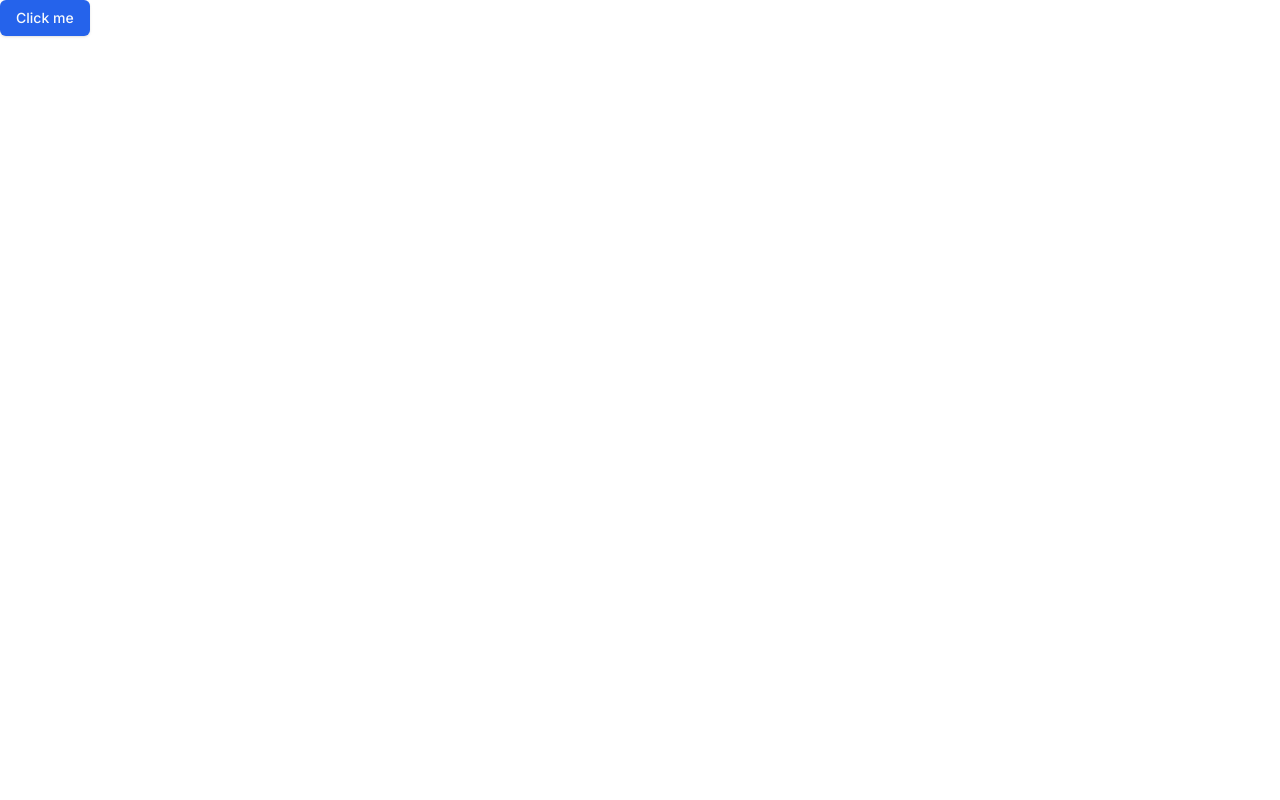
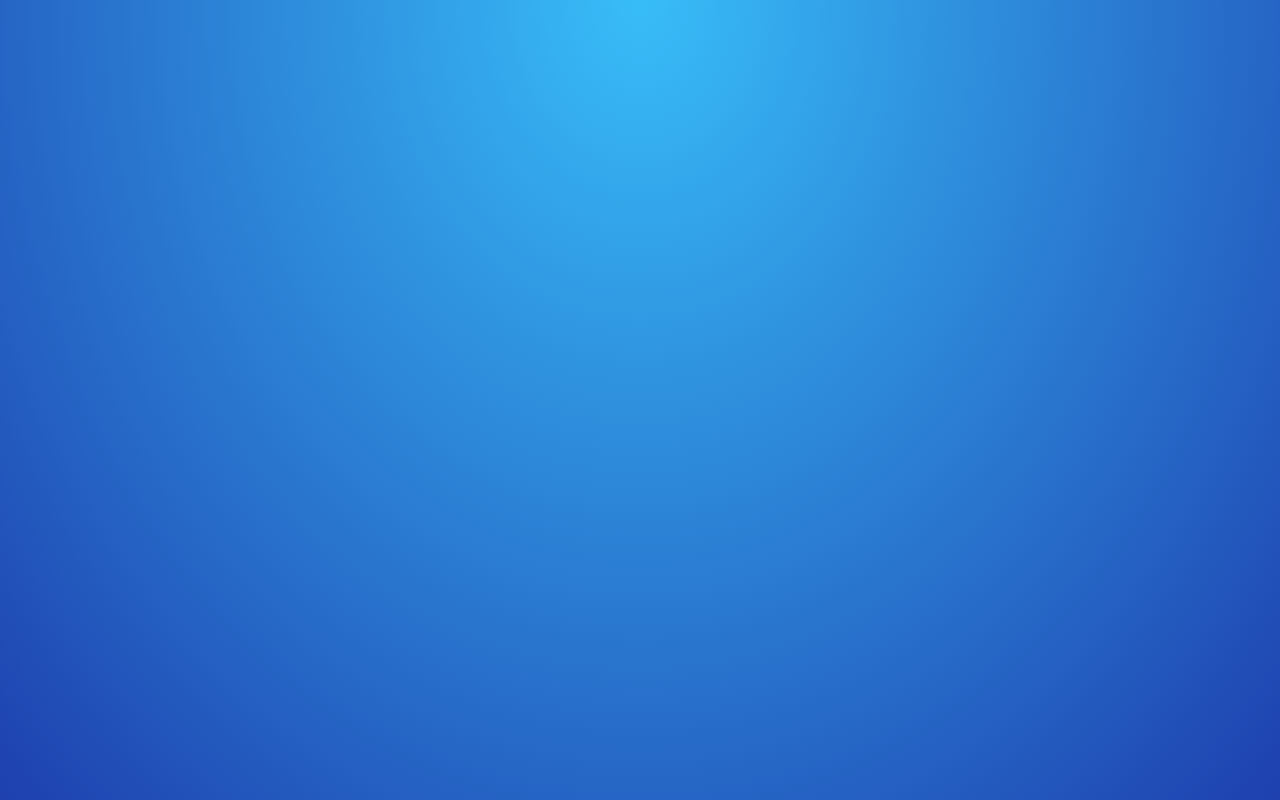
Before and after one commit to assilbekov/next-auth-course, a Next.js app: page / in a window 1280 px wide. Built offline with nearby package versions, Linux system fonts and the light colour scheme.

Commit message:
page style init

```diff
--- a/app/globals.css
+++ b/app/globals.css
@@ -4,7 +4,7 @@
 
 html,
 body,
-:app {
+:root {
   height: 100%;
 }
 
--- a/app/page.tsx
+++ b/app/page.tsx
@@ -3,8 +3,7 @@ import { Button } from "@/components/ui/button";
 
 export default function Home() {
   return (
-    <div>
-      <Button>Click me</Button>
-    </div>
+    <main className="flex h-full flex-col items-center justify-center bg-[radial-gradient(ellipse_at_top,_var(--tw-gradient-stops))] from-sky-400 to-blue-800">
+    </main>
   );
 }
```
